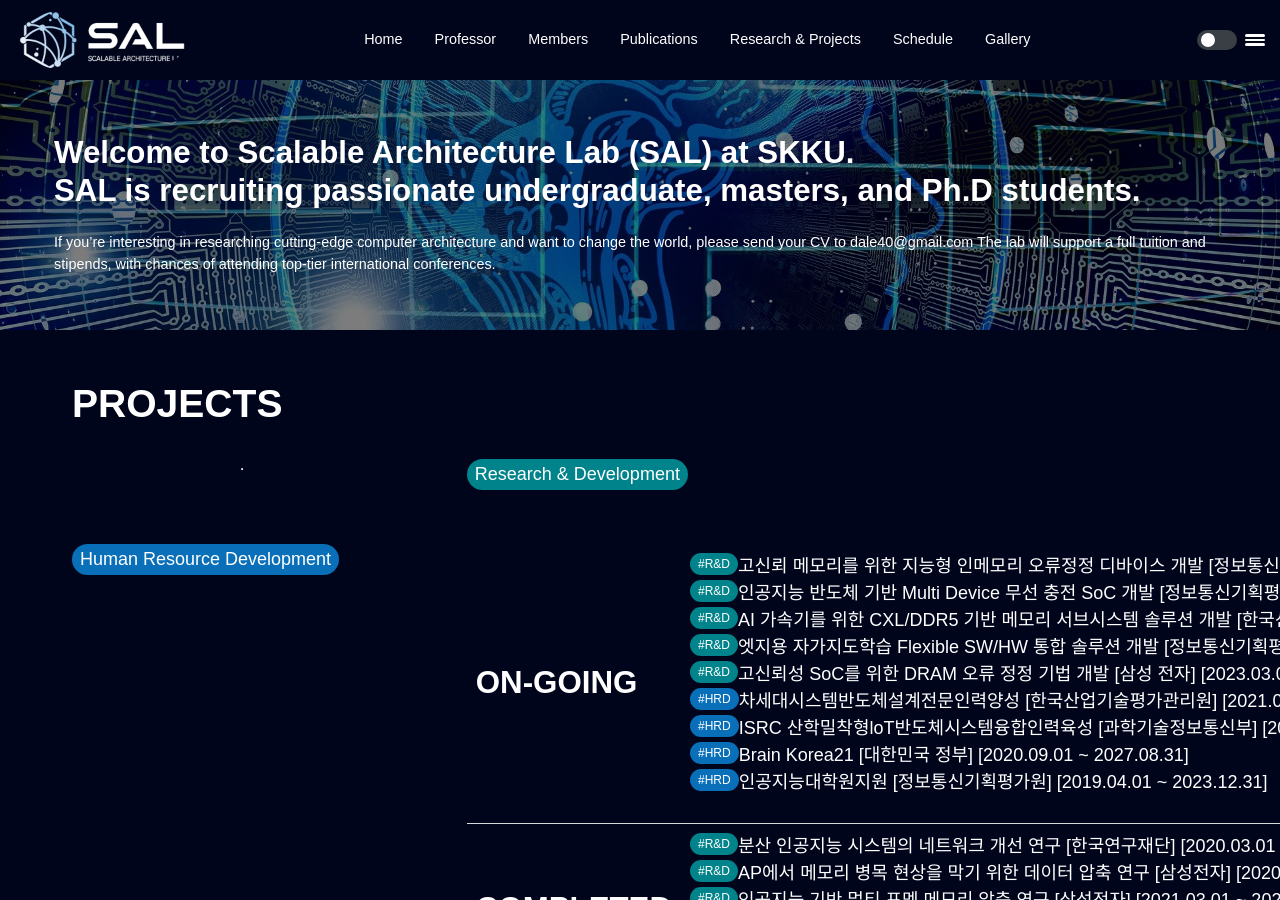
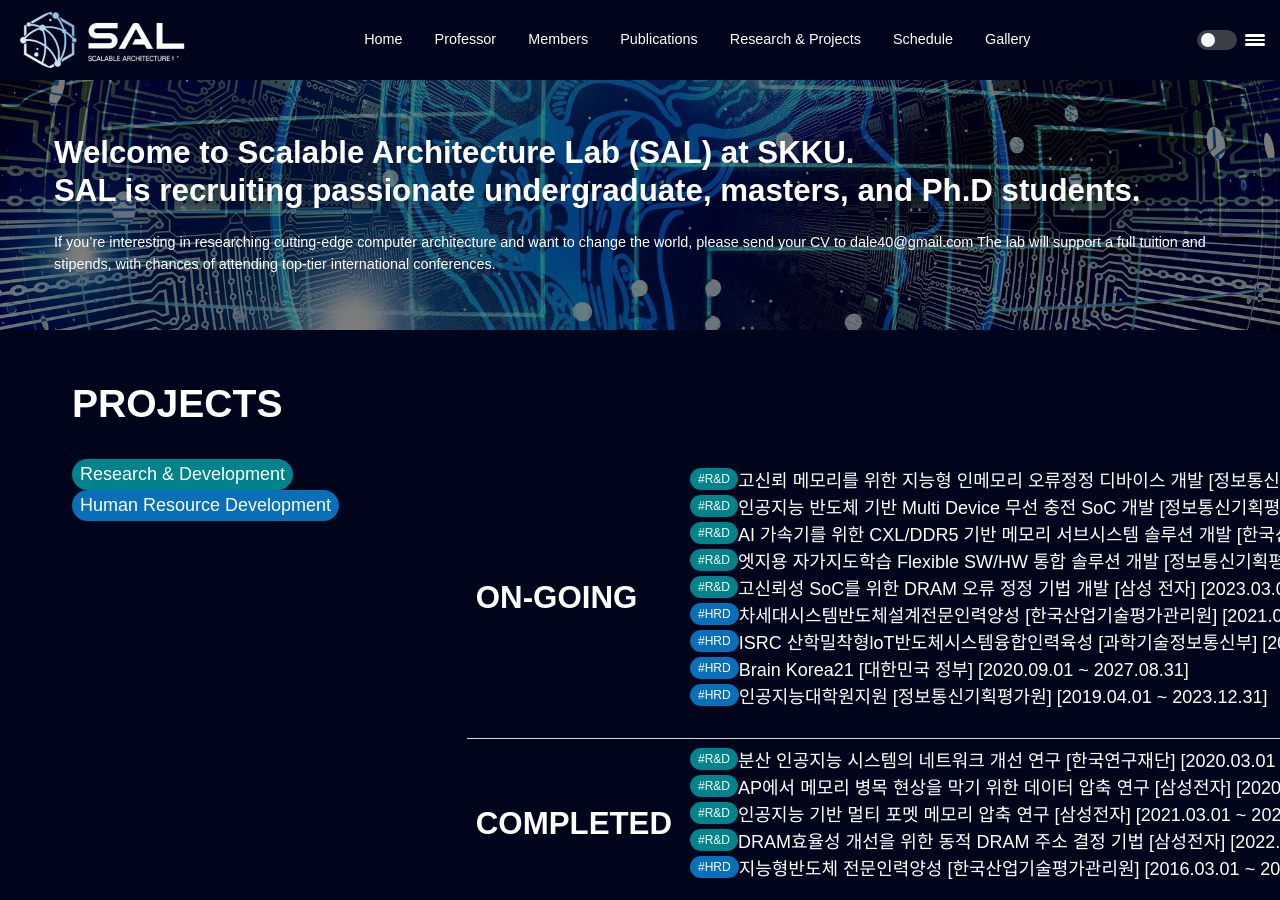
Before and after one commit to scalable-arch/scalable-arch.github.io, a Jekyll site: the page built from projects.md, in a window 1280 px wide and 900 px high. Built offline with Jekyll 4.4.1, drawn with Linux system fonts in a browser that asks for light colours.

Commit message:
Update projects.md

```diff
--- a/projects.md
+++ b/projects.md
@@ -4,11 +4,7 @@ permalink: /projects/
 layout: posts-page
 ---
 
-<hr>
-
-<span style="background-color:#00838a;float:left;padding:2px 8px;border-radius:50px">Research & Development</span>
-
-<span style="background-color:#086fb8;float:left;padding:2px 8px;border-radius:50px">Human Resource Development</span>
+<span style="background-color:#00838a;float:left;padding:2px 8px;border-radius:50px">Research & Development</span> <span style="background-color:#086fb8;float:left;padding:2px 8px;border-radius:50px">Human Resource Development</span>
 
 <table border="0">
   <tr>
```
